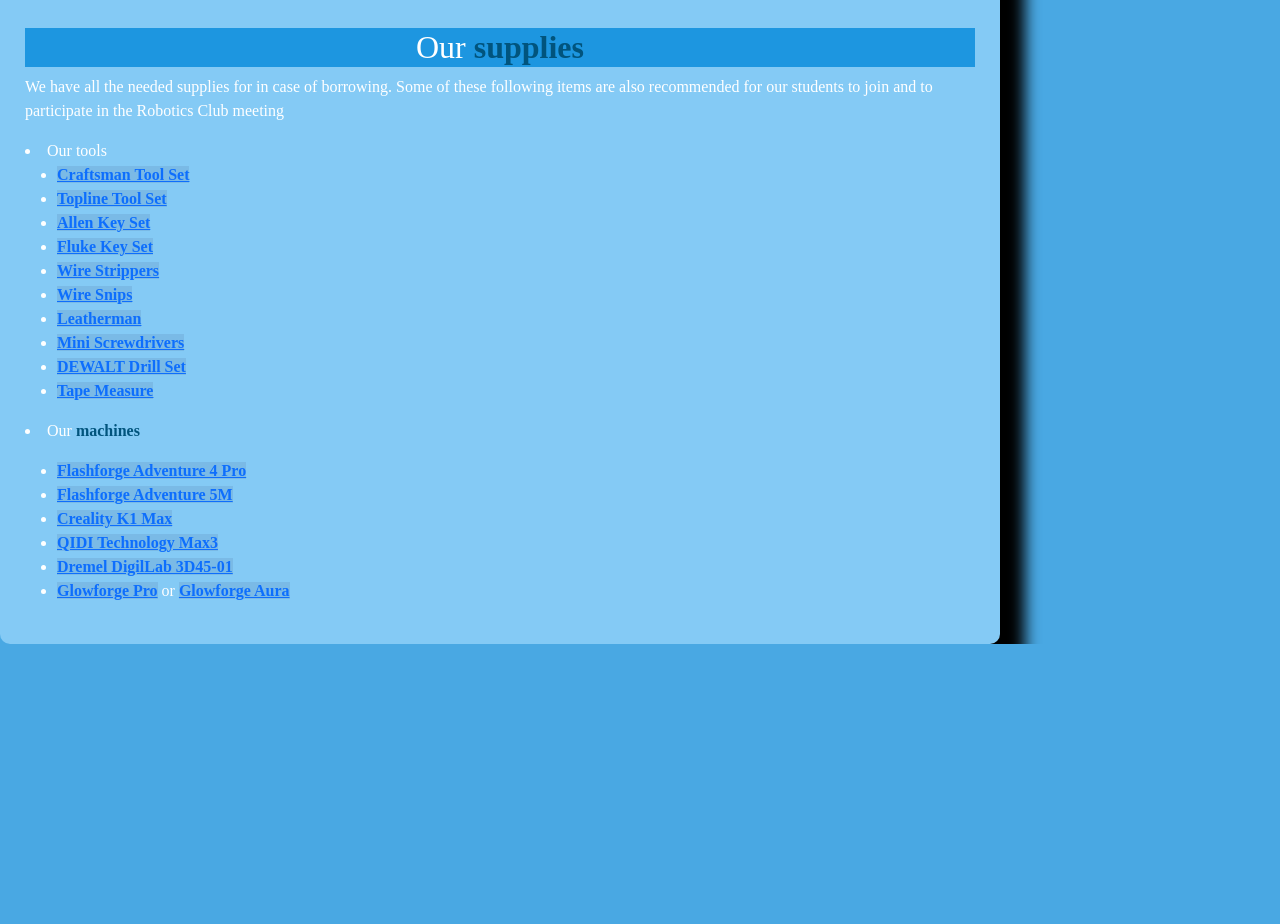
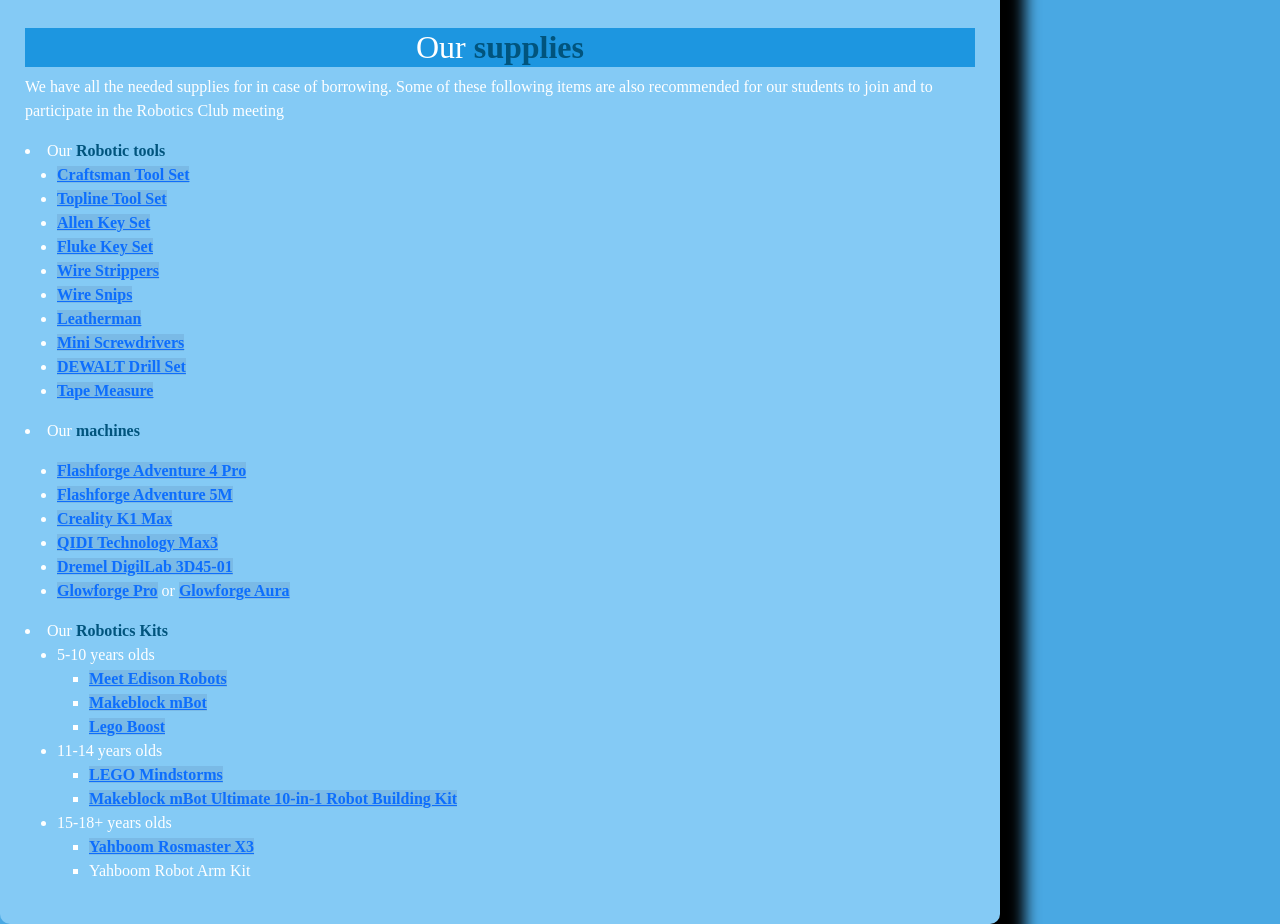
Before and after one commit to SvenGabrielle109/Fairview_ICT9Topaz_Q2Quiz2_Damondamon_Gabrielle, a plain HTML site: page page2.html in a window 1280 px wide. Shown: the part 800-1724 px from the top of the page. Before the commit the page ends 1444 px from the top, so only its background shows below. Drawn offline with nearby package versions, Linux system fonts and the light colour scheme.

Commit message:
Update page2.html

```diff
--- a/page2.html
+++ b/page2.html
@@ -122,7 +122,7 @@
 		<br>
 		<h2>Our <span style="font-weight: bold; color: #01547d;">supplies</span></h2>
 		<p>We have all the needed supplies for in case of borrowing. Some of these following items are also recommended for our students to join and to participate in the Robotics Club meeting</p>
-		<li>Our tools</li>
+		<li>Our <span style="font-weight: bold; color: #01547d;">Robotic tools</span></li>
 		<ul type="sqaure">
 			<li><a href="https://amzn.to/475BBQ7">Craftsman Tool Set</a></li>
 			<li><a href="https://amzn.to/40B8e5t">Topline Tool Set</a></li>
@@ -145,6 +145,29 @@
 			<li><a href="https://amzn.to/3QSo7S0">Dremel DigilLab 3D45-01</a></li>
 			<li><a href="https://amzn.to/3ubGZlZ">Glowforge Pro</a> or <a href="https://amzn.to/3SUpst5">Glowforge Aura</a></li>
 		</ul>
+
+		<li>Our <span style="font-weight: bold; color: #01547d;">Robotics Kits</span></li>
+			<ul>
+				<li>5-10 years olds</li>
+				<ul type="square">
+					<li><a href="https://amzn.to/3tMOaRo">Meet Edison Robots</a></li>
+					<li><a href="https://amzn.to/3s6XcbA">Makeblock mBot</a></li>
+					<li><a href="hhttps://amzn.to/3SCNxnL">Lego Boost</a></li>
+				</ul>
+
+				<li>11-14 years olds</li>
+				<ul type="square">
+					<li><a href="https://amzn.to/2MMDU2g">LEGO Mindstorms</a></li>
+					<li><a href="https://amzn.to/3s6XcbA">Makeblock mBot Ultimate 10-in-1 Robot Building Kit</a>
+					</li>
+				</ul>
+
+				<li>15-18+ years olds</li>
+				<ul type="square">
+					<li><a href="https://amzn.to/41A3QEx">Yahboom Rosmaster X3</a></li>
+					<li><a href="https://amzn.to/47c5HB0"></a>Yahboom Robot Arm Kit</li>
+				</ul>
+			</ul>
 	</div>
 </body>
 </html>
```
